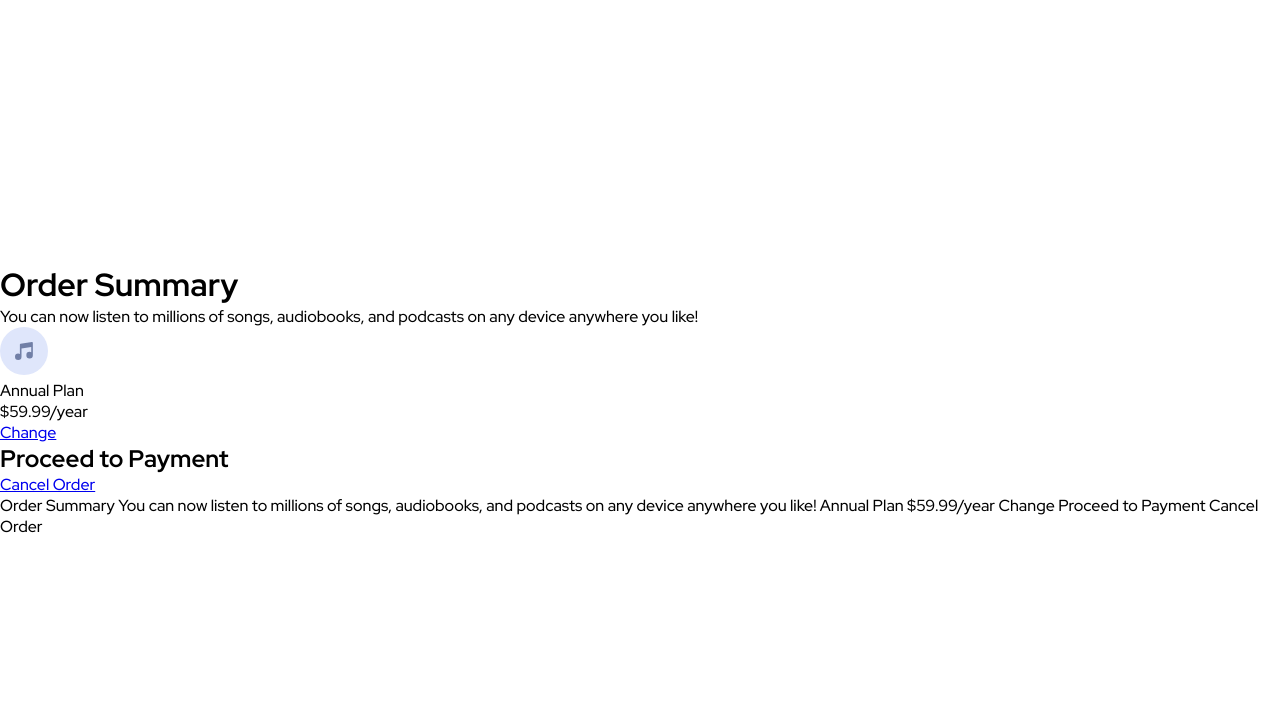
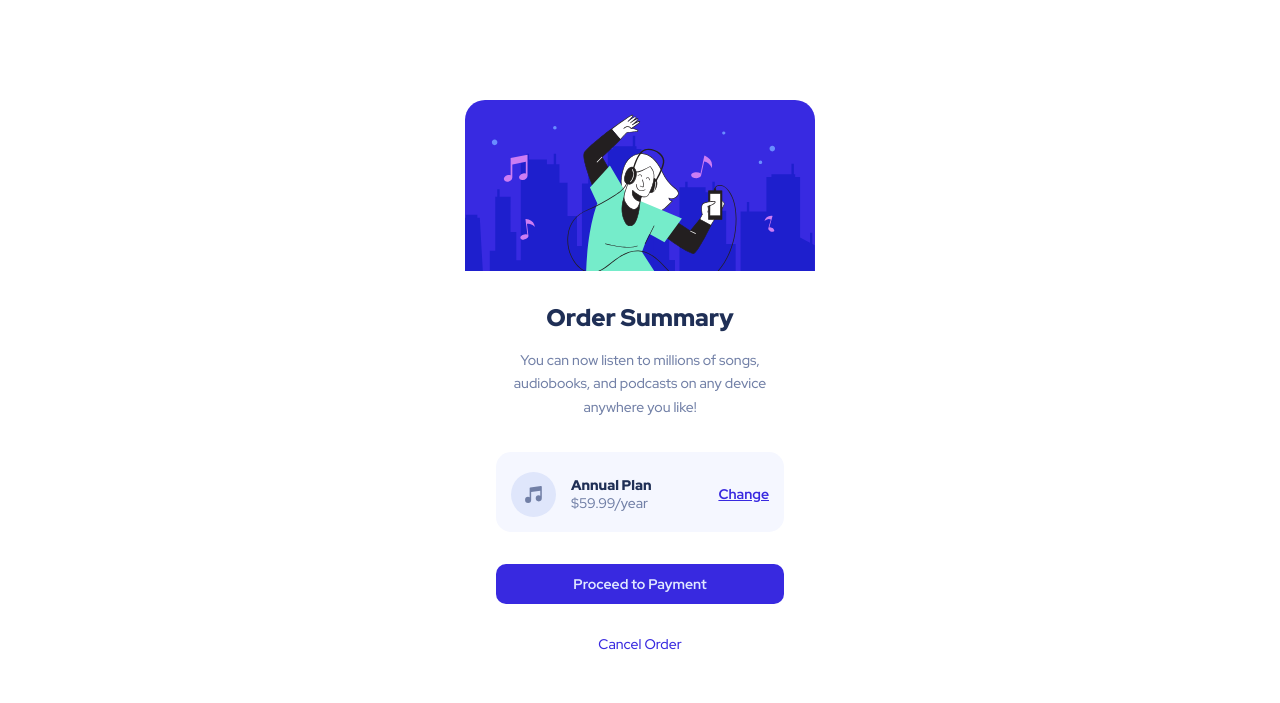
Before and after one commit to jackreategui/reto-4-frontend-mentor, a plain HTML site: page index.html in a window 1280 px wide. Drawn offline with Linux system fonts and the light colour scheme.

Commit message:
reto terminado

```diff
--- a/index.html
+++ b/index.html
@@ -23,11 +23,11 @@
 <body>
   <div class="conteinner">
     <div class="top-conteinner">
-
+      <img src="./images/illustration-hero.svg" alt="">
     </div>
-    <div class="botton-conteiner">
+    <div class="button-conteinner">
       <h1>Order Summary</h1>
-      <p>You can now listen to millions of songs, audiobooks, and podcasts on any device anywhere you like!</p>
+      <p class="parrafo">You can now listen to millions of songs, audiobooks, and podcasts on any device anywhere you like!</p>
       <div class="product-info">
         <img src="./images/icon-music.svg" alt="music">
         <div class="info">
@@ -39,10 +39,10 @@
       <div class="button-proceed">
         <h2>Proceed to Payment</h2>
       </div>
-      <a href="#">Cancel Order</a>
+      <a class="cancel-order" href="#">Cancel Order</a>
     </div>
   </div>
-
+<!--
   Order Summary
 
   You can now listen to millions of songs, audiobooks, and podcasts on any device anywhere you like!
@@ -54,7 +54,7 @@
 
   Proceed to Payment
   Cancel Order
-
+   -->
   <!-- <div class="attribution">
     Challenge by <a href="https://www.frontendmentor.io?ref=challenge" target="_blank">Frontend Mentor</a>.
     Coded by <a href="#">Your Name Here</a>.
--- a/style.css
+++ b/style.css
@@ -20,3 +20,130 @@ body{
     display: grid;
     place-content: center;
 }
+
+.conteinner{
+    width: 350px;
+    height: 600px;
+    display: flex;
+    flex-direction: column;
+    justify-content: space-between;
+    background-color: white;
+    overflow: hidden;
+    border-radius: 20px;
+}
+
+.top-conteinner{
+    width: 100%;
+    height: auto;
+    display: flex;
+    justify-content: center;
+    align-items: center;
+}
+
+.top-conteinner img{
+    width: 100%;
+    height: 100%;
+}
+
+.button-conteinner{
+    width: 100%;
+    height: 100%;
+    display: flex;
+    flex-direction: column;
+    justify-content: space-evenly;
+    padding: 15px;
+    align-items: center;
+}
+
+.button-conteinner h1{
+    color: var(--Dark-blue);
+    font-size: 24px;
+    font-weight: 900;
+    margin: -16px;
+}
+
+.button-conteinner .parrafo{
+    color: var(--Desaturated-blue);
+    font-size: 14px;
+    padding: 0 10px;
+    font-weight: 500;
+    text-align: center;
+    line-height: 1.7em;
+}
+
+.product-info{
+    display: grid;
+    grid-template-columns: auto 1fr auto;
+    align-items: center;
+    width: 90%;
+    background-color: var(--Very-pale-blue);
+    height: 80px;
+    padding: 20px 15px;
+    border-radius: 15px;
+}
+
+.product-info .info{
+    display: flex;
+    flex-direction: column;
+    margin-left: 15px;
+}
+
+.product-info img{
+    width: 45px;
+    height: auto;
+}
+
+.product-info .info p:nth-child(1){
+    color: var(--Dark-blue);
+    font-size: 14px;
+    font-weight: 900;
+}
+
+.product-info .info p:nth-child(2){
+    color: var(--Desaturated-blue);
+    font-size: 14px;
+}
+
+.product-info a{
+    font-size: 14px;
+    font-weight: 700;
+    color: var(--Bright-blue);
+}
+
+.product-info a:hover{
+    color: var(--Desaturated-blue);
+    text-decoration: none;
+}
+
+.button-proceed{
+    width: 90%;
+    height: 40px;
+    background-color: var(--Bright-blue);
+    border-radius: 10px;
+    display: flex;
+    justify-content: center;
+    align-items: center;
+    text-align: center;
+    padding: 20px;
+}
+
+.button-proceed:hover{
+    background-color: var(--Desaturated-blue);
+}
+
+.button-proceed h2{
+    color: var(--Pale-blue);
+    font-size: 14px;
+}
+
+.cancel-order{
+    color: var(--Bright-blue);
+    font-size: 14px;
+    text-decoration: none;
+    font-weight: 500;
+}
+
+.cancel-order:hover{
+    color: var(--Dark-blue);
+    font-weight: 700;
+}
```
